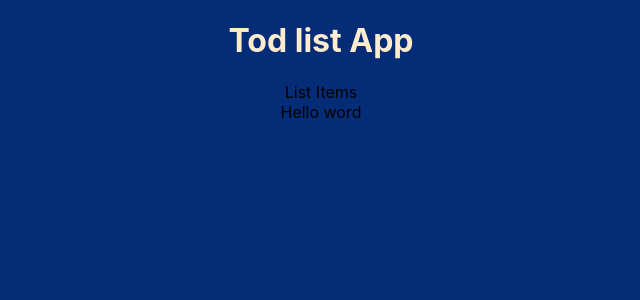
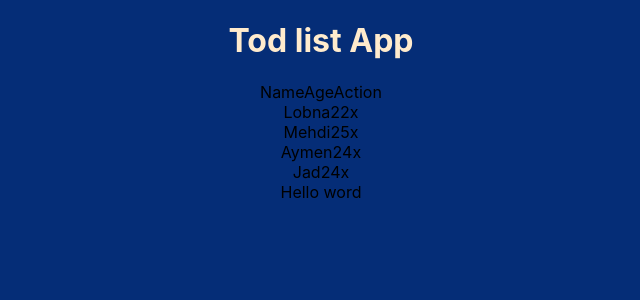
Before and after one commit to mhdcasa/React-TodoList-App_Unique-Coderz-Academy, a React (Create React App) app: page / in a window 1280 px wide. Shown: the top 300 px of the page, without its empty margins (319-959 px from the left). Built offline with nearby package versions, Linux system fonts and the light colour scheme.

Commit message:
3 - ( React ToodList App ) List Items Component

```diff
--- a/src/App.js
+++ b/src/App.js
@@ -21,7 +21,7 @@ class  App extends Component {
     return(
     <div className="App">
       <h1>Tod list App</h1>
-      <TodoItems/>
+      <TodoItems vals_array = {this.state.items} />
       <AddItem/>
     </div>
   );
--- a/src/components/TodoItems/TodoItems.js
+++ b/src/components/TodoItems/TodoItems.js
@@ -3,12 +3,35 @@ import './TodoItems.css'
 
 
 
-const TodoItems = () =>{
+const TodoItems = (props) =>{   //(props) hadi kandirha wast fonction bach njib props dial had component(TodoItems) mn autre componenst(App.js)
+
+        const {vals_array} = props; //val_array le nom dyal props li kayn f l'autre component f had l'exempls 3andna howa App.js
+
+            const  ListeItems = vals_array.map( val =>{
+
+                return (
+                    <div key={val.id}>
+                        <span>{val.name}</span>
+                        <span>{val.age}</span>
+                        <span>x</span>
+                    </div>
+                )
+
+            })
+
+
+         console.log(props);
 
     return (
 
-        <div>
-            List Items
+        <div className="liste_item_tale">
+            <div>
+                <span>Name</span>
+                <span>Age</span>
+                <span>Action</span>
+            </div>
+
+            {ListeItems}
         </div>
 
     )
```
